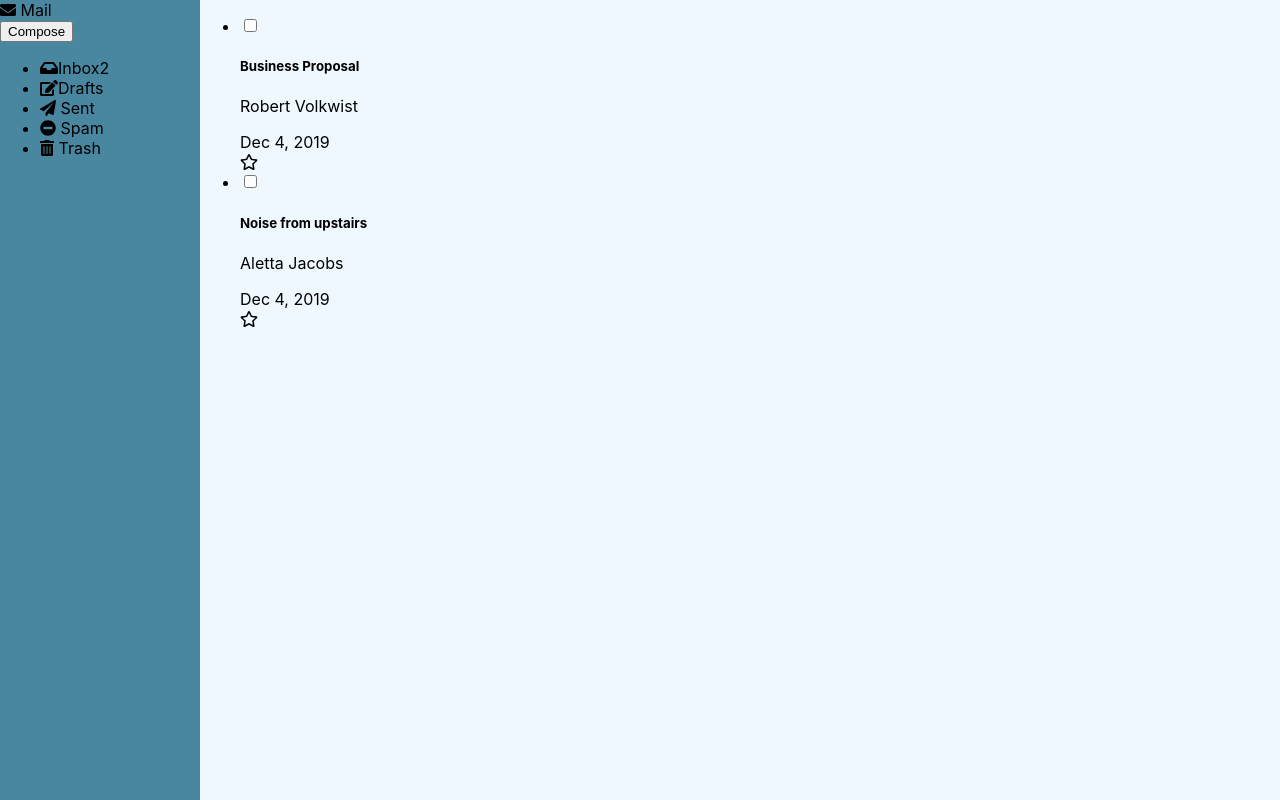
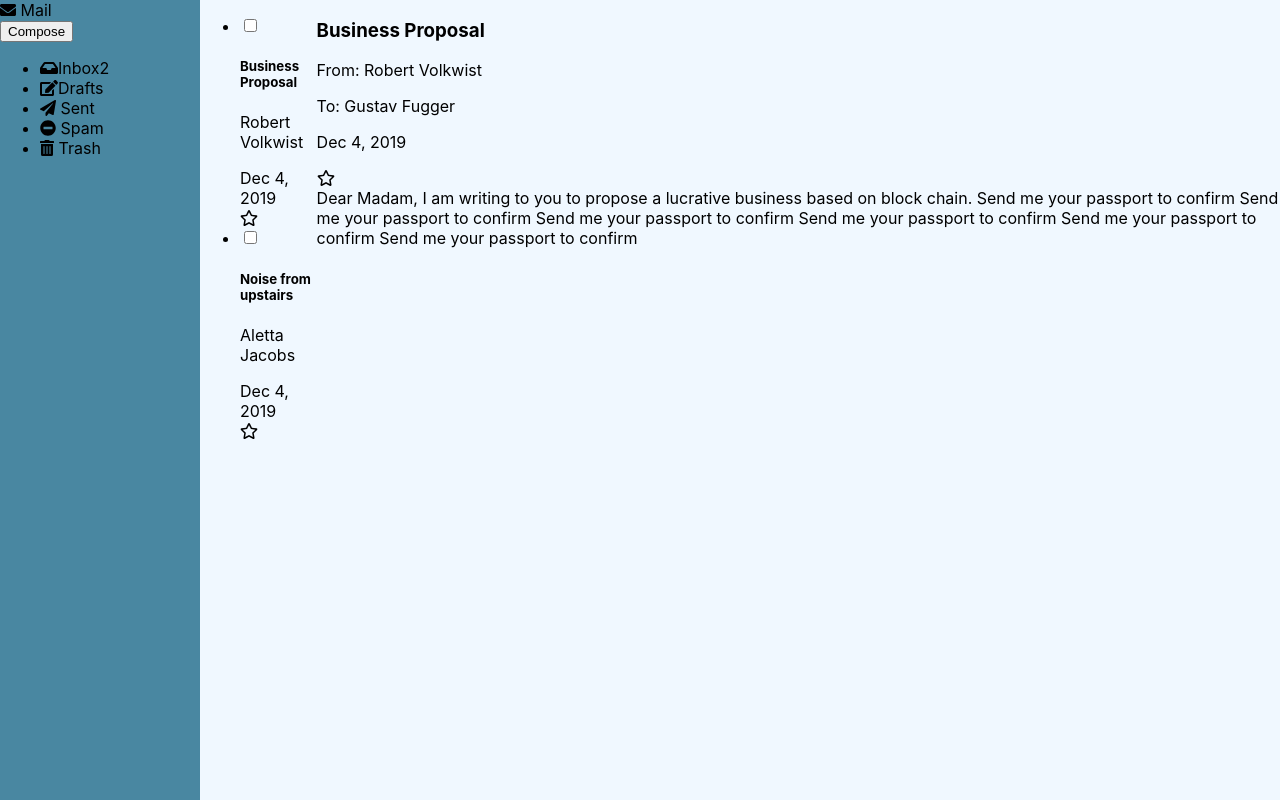
Before and after one commit to Im-perfect/mail-app-mockup, a React (Create React App) app: page / in a window 1280 px wide. Built offline with nearby package versions, Linux system fonts and the light colour scheme.

Commit message:
display email details

```diff
--- a/src/App.js
+++ b/src/App.js
@@ -1,4 +1,5 @@
 import React from "react";
+import { connect } from "react-redux";
 import "./App.css";
 import "./css/main.css";
 import SideBar from "./components/SideBar";
@@ -6,7 +7,20 @@ import EmailList from "./components/EmailList";
 import HeaderBar from "./components/HeaderBar";
 import EmailDetails from "./components/EmailDetails";
 
-function App() {
+class App extends React.Component {
+  state = {
+    selectedEmail: this.props.currentAccount.mail[0]
+  };
+
+  selectEmail = date => {
+    this.setState({
+      selectedEmail: this.props.currentAccount.mail.find(
+        mail => mail.date === date
+      )
+    });
+  };
+
+  render() {
     return (
       <div>
         <div id="side-bar">
@@ -16,13 +30,17 @@ function App() {
           <div>
             <HeaderBar />
             <div className="wrapper">
-            <EmailList />
-            <EmailDetails />
+              <EmailList selectEmail={this.selectEmail} />
+              <EmailDetails email={this.state.selectedEmail} />
             </div>
           </div>
         </div>
       </div>
     );
   }
+}
+const mapStateToProps = ({ currentAccount }) => ({ currentAccount });
 
-export default App;
+const mapDispatchToProps = {};
+
+export default connect(mapStateToProps, mapDispatchToProps)(App);
--- /dev/null
+++ b/src/actions/helper.js
@@ -0,0 +1,32 @@
+export const getDate = timeStamp => {
+    const months = [
+      "Jan",
+      "Feb",
+      "Mar",
+      "Apr",
+      "May",
+      "Jun",
+      "Jul",
+      "Aug",
+      "Sep",
+      "Oct",
+      "Nov",
+      "Dec"
+    ];
+
+    const now = new Date();
+    const time = new Date(timeStamp * 1000);
+    const year = time.getFullYear();
+    const month = time.getMonth();
+    const date = time.getDate();
+    const hours = time.getHours();
+    const minutes = time.getMinutes();
+    if (year !== now.getFullYear) {
+      return `${months[month]} ${date}, ${year}`;
+    } else if (month === now.getMonth() && date === now.getDate()) {
+      if (hours < 12) return `${hours}:${minutes} AM`;
+      else return `${hours - 12}:${minutes} PM`;
+    } else {
+      return `${months[month]} ${date}`;
+    }
+  };
--- a/src/components/EmailDetails.js
+++ b/src/components/EmailDetails.js
@@ -1,22 +1,33 @@
-import React, { Component } from 'react'
-import { connect } from 'react-redux'
+import React, { Component } from "react";
+import { connect } from "react-redux";
+import { faStar } from "@fortawesome/free-regular-svg-icons";
+import { FontAwesomeIcon } from "@fortawesome/react-fontawesome";
+import { getDate } from "../actions/helper";
 
 export class EmailContent extends Component {
-    render() {
-        return (
-            <div>
-
-            </div>
-        )
-    }
+  render() {
+    const { subject, date, content } = this.props.email;
+    const senderName = this.props.email["sender name"];
+    const { surname, name } = this.props.currentAccount;
+    return (
+      <div>
+        <div>
+          <h3>{subject}</h3>
+        </div>
+        <div>
+          <p>From: {senderName}</p>
+          <p>To: {`${name} ${surname}`}</p>
+          <p>{getDate(date)}</p>
+          <FontAwesomeIcon icon={faStar} />
+        </div>
+        <div>{content}</div>
+      </div>
+    );
+  }
 }
 
-const mapStateToProps = (state) => ({
+const mapStateToProps = ({ currentAccount }) => ({ currentAccount });
 
-})
+const mapDispatchToProps = {};
 
-const mapDispatchToProps = {
-
-}
-
-export default connect(mapStateToProps, mapDispatchToProps)(EmailContent)
+export default connect(mapStateToProps, mapDispatchToProps)(EmailContent);
--- a/src/components/EmailList.js
+++ b/src/components/EmailList.js
@@ -3,55 +3,24 @@ import { connect } from "react-redux";
 import { faStar } from "@fortawesome/free-regular-svg-icons";
 import { FontAwesomeIcon } from "@fortawesome/react-fontawesome";
 import { setEmailRead } from "../actions/email";
+import {getDate} from '../actions/helper'
 
 export class EmailList extends Component {
-  getDate = timeStamp => {
-    const months = [
-      "Jan",
-      "Feb",
-      "Mar",
-      "Apr",
-      "May",
-      "Jun",
-      "Jul",
-      "Aug",
-      "Sep",
-      "Oct",
-      "Nov",
-      "Dec"
-    ];
-
-    const now = new Date();
-    const time = new Date(timeStamp * 1000);
-    const year = time.getFullYear();
-    const month = time.getMonth();
-    const date = time.getDate();
-    const hours = time.getHours();
-    const minutes = time.getMinutes();
-    if (year !== now.getFullYear) {
-      return `${months[month]} ${date}, ${year}`;
-    } else if (month === now.getMonth() && date === now.getDate()) {
-      if (hours < 12) return `${hours}:${minutes} AM`;
-      else return `${hours - 12}:${minutes} PM`;
-    } else {
-      return `${months[month]} ${date}`;
-    }
-  };
 
   render() {
     return (
-      <div>
+      <div id="email-list">
         <ul>
           {this.props.currentAccount.mail.map(mail => {
             return (
               <li key={mail.date}>
                 <input type="checkbox"></input>
-                <div onClick={() => this.props.setEmailRead(mail.date)}>
+                <div onClick={() => {this.props.setEmailRead(mail.date);this.props.selectEmail(mail.date)}}>
                   <div>
                     <h5>{mail.subject}</h5>
                     <p>{mail["sender name"]}</p>
                   </div>
-                  <div>{this.getDate(mail.date)}</div>
+                  <div>{getDate(mail.date)}</div>
                 </div>
 
                 <div>
--- a/src/css/main.css
+++ b/src/css/main.css
@@ -24,3 +24,7 @@ body {
   height: 100vh;
   background-color: aliceblue;
 }
+
+#email-list {
+  width: 25%;
+}
--- a/src/reducers/currentAccount.js
+++ b/src/reducers/currentAccount.js
@@ -1,6 +1,8 @@
 import { accounts } from "../data.json";
 
-const reducer = (state = accounts[0], action = {}) => {
+const initialStateMail = accounts[0].mail.sort((a, b) => b.date-a.date)
+
+const reducer = (state = {...accounts[0], mail: initialStateMail}, action = {}) => {
   switch (action.type) {
     case "SET_EMAIL_READ":
       const newMail = state.mail.map(mail =>
```
Lines whose indentation alone changed are shown as unchanged.
